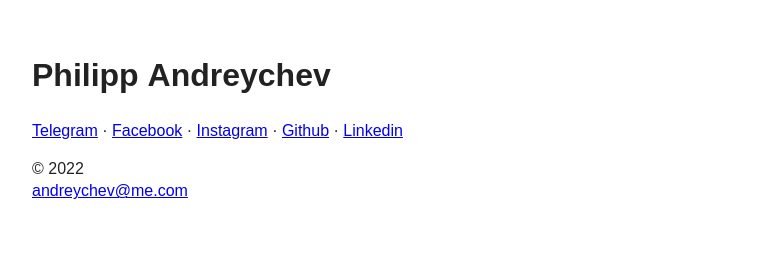
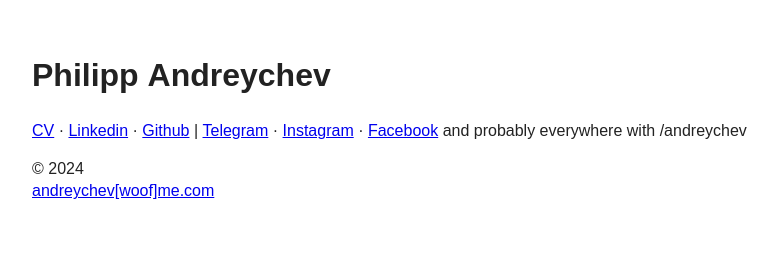
Before and after one commit to andreychev/andreychev.me, a plain HTML site: page index.html in a window 1280 px wide. Shown: the whole page, without its empty margins (0-777 px from the left). Drawn offline with Linux system fonts and the light colour scheme.

Commit message:
Update index.html

```diff
--- a/css/main.css
+++ b/css/main.css
@@ -57,7 +57,6 @@ textarea {
    ========================================================================== */
 
 body {
-    max-width: 640px;
     padding: 2em;
 }
 
--- a/index.html
+++ b/index.html
@@ -23,19 +23,37 @@
             <ul class="socio">
                 <li>
                     <a
-                        href="https://t.me/andreychev"
+                        href="https://docs.google.com/document/d/1-eh7Oneed-7mKxA7UFzJ18iNoF1tPrptyjaiH-b3Mmg"
                         target="_blank"
                         itemprop="sameAs"
-                        >Telegram</a
+                        >CV</a
                     >
                 </li>
                 ·
                 <li>
                     <a
-                        href="https://facebook.com/andreychev"
+                        href="https://linkedin.com/in/andreychev"
                         target="_blank"
                         itemprop="sameAs"
-                        >Facebook</a
+                        >Linkedin</a
+                    >
+                </li>
+                ·
+                <li>
+                    <a
+                        href="https://github.com/andreychev"
+                        target="_blank"
+                        itemprop="sameAs"
+                        >Github</a
+                    >
+                </li>
+                |
+                <li>
+                    <a
+                        href="https://t.me/andreychev"
+                        target="_blank"
+                        itemprop="sameAs"
+                        >Telegram</a
                     >
                 </li>
                 ·
@@ -50,27 +68,19 @@
                 ·
                 <li>
                     <a
-                        href="https://github.com/andreychev"
+                        href="https://facebook.com/andreychev"
                         target="_blank"
                         itemprop="sameAs"
-                        >Github</a
+                        >Facebook</a
                     >
                 </li>
-                ·
-                <li>
-                    <a
-                        href="https://linkedin.com/in/andreychev"
-                        target="_blank"
-                        itemprop="sameAs"
-                        >Linkedin</a
-                    >
-                </li>
+                <li>and probably everywhere with /andreychev</li>
             </ul>
         </header>
         <footer>
             <p>
-                © 2022<br /><a href="mailto:andreychev@me.com" itemprop="email"
-                    >andreychev@me.com</a
+                © 2024<br /><a href="mailto:andreychev@me.com" itemprop="email"
+                    >andreychev[woof]me.com</a
                 >
             </p>
         </footer>
```
